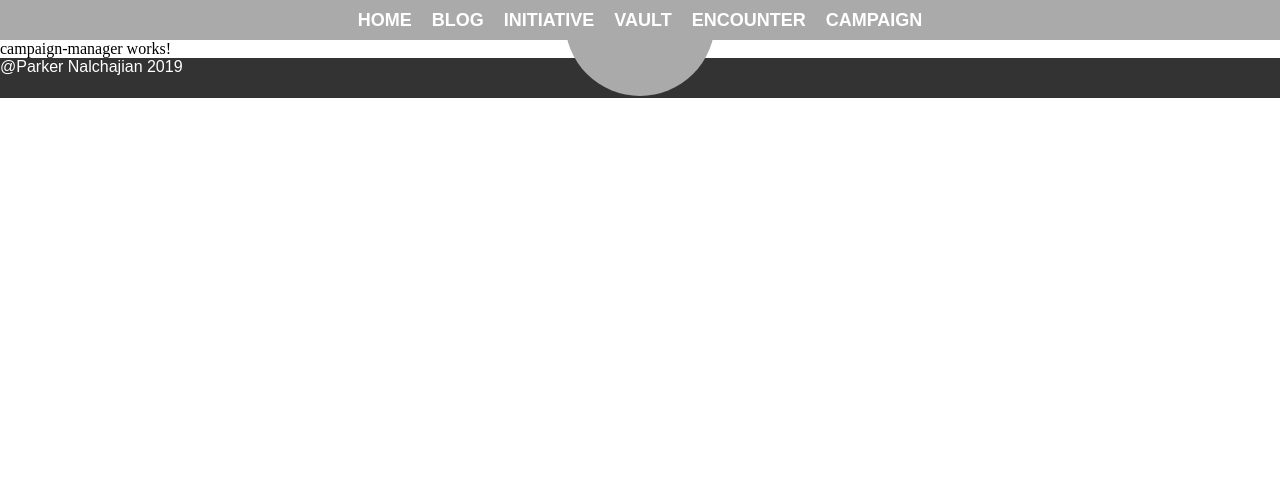
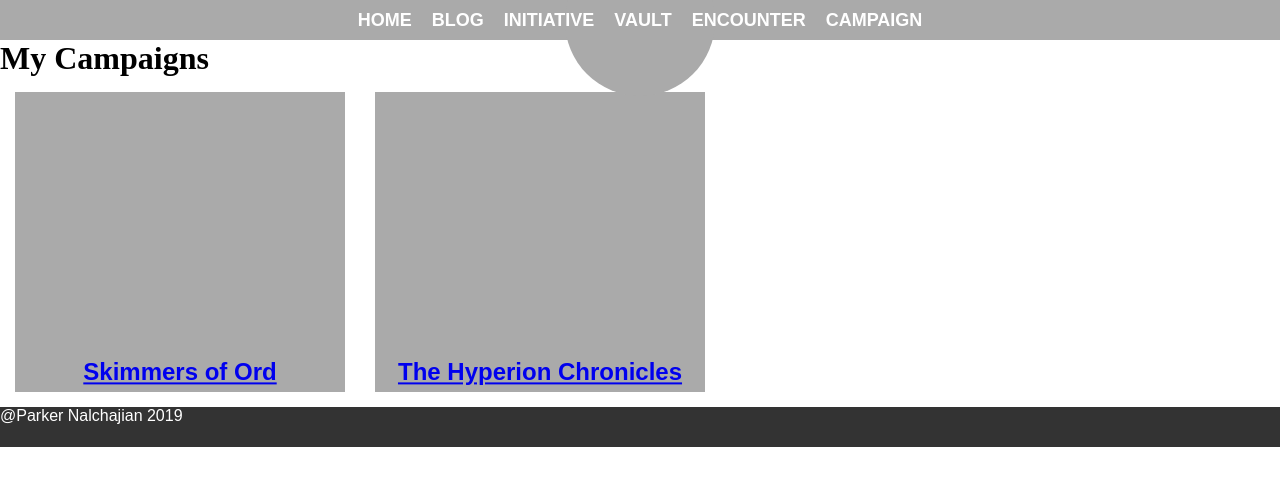
Before and after one commit to parkernalch/savage-suite, an Angular app: page /campaign in a window 1280 px wide. Shown: the top 486 px of the page. Built offline with nearby package versions, Linux system fonts and the light colour scheme.

Commit message:
Added the campaign manager component to query, list, and display base campaign data

```diff
--- a/src/app/components/campaign-manager/campaign-manager.component.html
+++ b/src/app/components/campaign-manager/campaign-manager.component.html
@@ -1 +1,13 @@
-<p>campaign-manager works!</p>
+<div>
+    <h1>My Campaigns</h1>
+
+    <div class="row" id="campaigns-list">
+        <div class="container campaign-item" *ngFor="let campaign of campaigns">
+            <div class="title">
+                <a href="campaign/{{campaign.id}}">
+                    {{campaign.name}}
+                </a>
+            </div>
+        </div>
+    </div>
+</div>
--- a/src/app/components/campaign-manager/campaign-manager.component.sass
+++ b/src/app/components/campaign-manager/campaign-manager.component.sass
@@ -0,0 +1,13 @@
+.campaign-item
+    background-color: #aaaaaa
+    height: 300px
+    width: 300px
+    margin: 15px
+    text-align: center
+    .title
+        position: relative
+        font-family: sans-serif
+        top: 100%
+        font-weight: bold
+        font-size: 24px
+        transform: translateY(-120%)
--- a/src/app/components/campaign-manager/campaign-manager.component.ts
+++ b/src/app/components/campaign-manager/campaign-manager.component.ts
@@ -1,4 +1,6 @@
 import { Component, OnInit } from '@angular/core';
+import _Campaign from 'src/app/models/Campaign';
+import { CampaignService } from 'src/app/services/campaign.service';
 
 
 @Component({
@@ -7,10 +9,20 @@ import { Component, OnInit } from '@angular/core';
   styleUrls: ['./campaign-manager.component.sass']
 })
 export class CampaignManagerComponent implements OnInit {
+  campaigns: _Campaign[];
 
-  constructor() { }
+  constructor(private campaignService: CampaignService){ }
 
   ngOnInit() {
+    this.getCampaigns();
+  }
+
+  getCampaigns(): void {
+    this.campaignService.getCampaigns()
+      .subscribe(campaigns => {
+        this.campaigns = campaigns;
+        console.log(this.campaigns);
+      });
   }
 
 }
```
